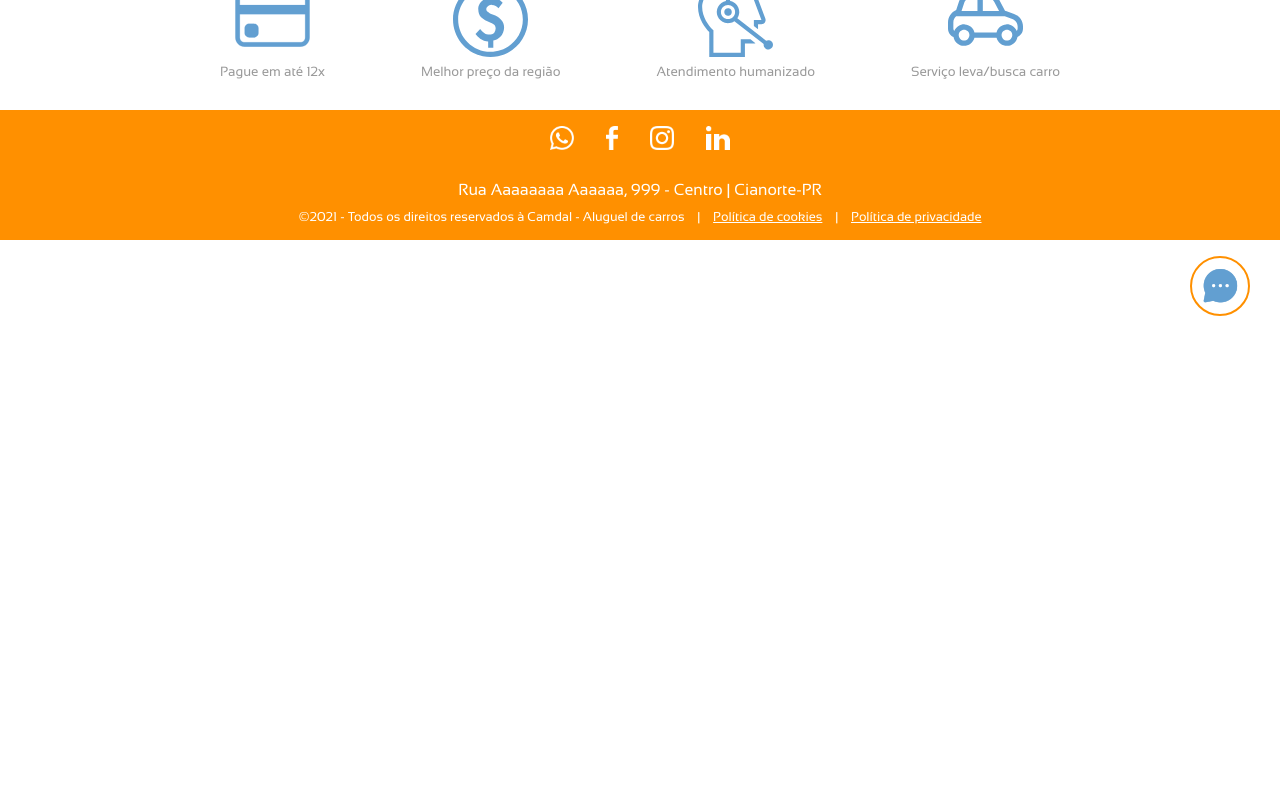
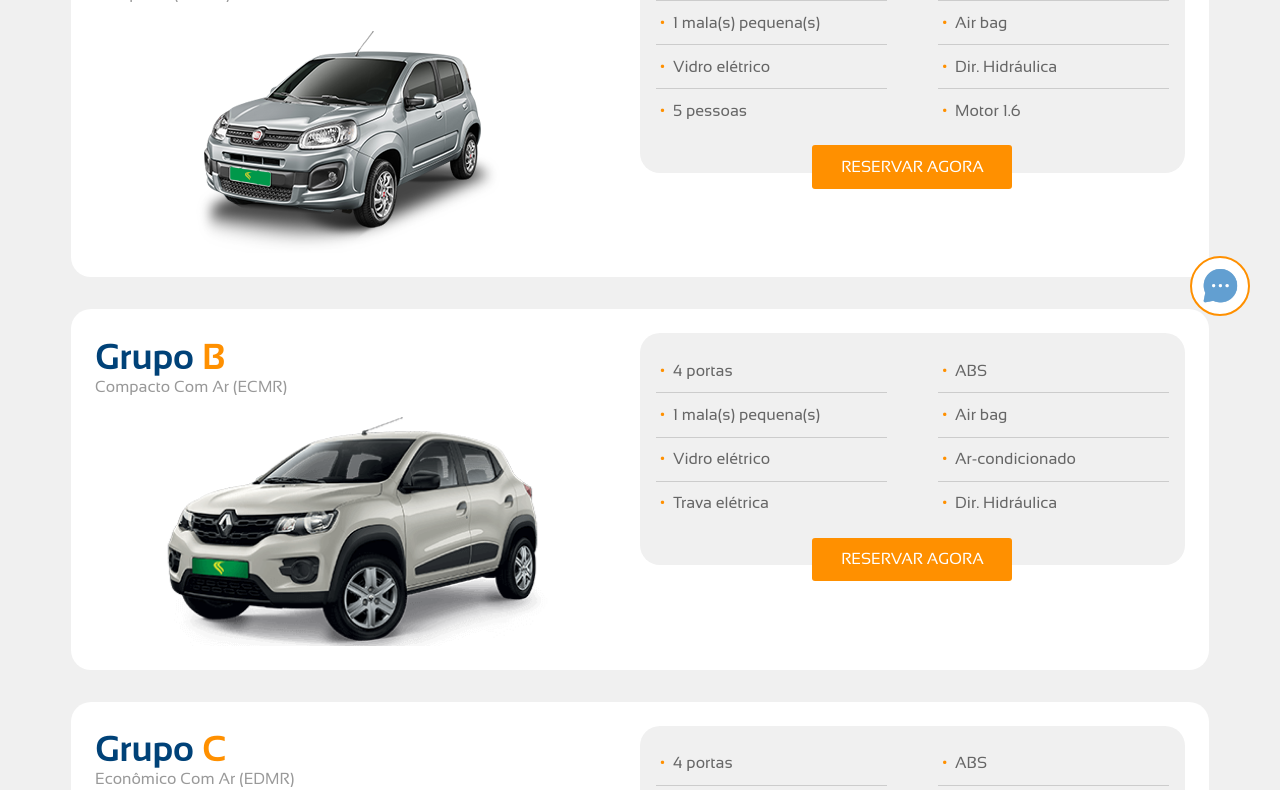
Before and after one commit to wesClyton/camdal, a Gatsby site: page /nossos-carros in a window 1280 px wide. Shown: the part 454-1244 px from the top of the page. Before the commit the page ends 800 px from the top, so only its background shows below. Built offline with nearby package versions, Linux system fonts and the light colour scheme; Gatsby itself is replaced by a stand-in of ours.

Commit message:
Adiciona carros

```diff
--- /dev/null
+++ b/src/components/carros/carros.jsx
@@ -0,0 +1,103 @@
+import React, { Component } from 'react';
+import ImgCarro01 from '../../images/nossos-carros/01.png';
+import ImgCarro02 from '../../images/nossos-carros/02.png';
+import ImgCarro03 from '../../images/nossos-carros/03.png';
+import './carros.scss';
+
+class Carros extends Component {
+
+  constructor(props) {
+    super(props);
+
+    this.carros = [
+      {
+        grupo: 'A',
+        grupoDescricao: 'Compacto (ECMN)',
+        fotos: [
+          ImgCarro01
+        ],
+        caracteristicas: [
+          '4 portas',
+          'ABS',
+          '1 mala(s) pequena(s)',
+          'Air bag',
+          'Vidro elétrico',
+          'Dir. Hidráulica',
+          '5 pessoas',
+          'Motor 1.6'
+        ]
+      },
+      {
+        grupo: 'B',
+        grupoDescricao: 'Compacto Com Ar (ECMR)',
+        fotos: [
+          ImgCarro02
+        ],
+        caracteristicas: [
+          '4 portas',
+          'ABS',
+          '1 mala(s) pequena(s)',
+          'Air bag',
+          'Vidro elétrico',
+          'Ar-condicionado',
+          'Trava elétrica',
+          'Dir. Hidráulica'
+        ]
+      },
+      {
+        grupo: 'C',
+        grupoDescricao: 'Econômico Com Ar (EDMR)',
+        fotos: [
+          ImgCarro03
+        ],
+        caracteristicas: [
+          '4 portas',
+          'ABS',
+          '1 mala(s) pequena(s)',
+          'Air bag',
+          'Vidro elétrico',
+          'Ar-condicionado',
+          'Trava elétrica',
+          'Dir. Hidráulica',
+          '5 pessoas',
+          'Motor 1.6'
+        ]
+      }
+    ]
+  }
+
+  render() {
+    return <>
+      <ul className="carrolist">
+        { this.carros.map((carro, index) =>
+          <li key={ index } className="carroitem">
+            <div className="grupo">
+              <h4>Grupo <span className="color-text-primary-1">{ carro.grupo }</span></h4>
+              <p>{ carro.grupoDescricao }</p>
+
+              { carro.fotos.map((foto, index) =>
+                <img key={ index } src={ foto } alt={ carro.grupoDescricao } />
+              )}
+            </div>
+            <div className="caracteristicas">
+              <ul className="list">
+                { carro.caracteristicas.map((caracteristica, index) =>
+                  <li key={ index } className="item">{ caracteristica }</li>
+                )}
+              </ul>
+              <a
+                className="btn btn-md btn-primary"
+                href="https://api.whatsapp.com/send?phone=5544999999999"
+                target="_blank"
+                rel="noreferrer">
+                  Reservar agora
+              </a>
+            </div>
+          </li>
+        )}
+      </ul>
+    </>
+  }
+}
+
+export default Carros;
--- /dev/null
+++ b/src/components/carros/carros.scss
@@ -0,0 +1,88 @@
+@import '../../styles/break-points';
+
+.carrolist {
+
+  .carroitem {
+    padding: 1em 1em 3em 1em;
+    background-color: var(--white);
+    border-radius: 20px;
+    display: flex;
+    flex-direction: column;
+    gap: 2em;
+    margin-bottom: 2em;
+    &:last-child {
+      margin-bottom: 0;
+    }
+
+    .grupo img {
+      margin: 0 auto;
+      max-width: 420px;
+    }
+
+    .caracteristicas {
+      background-color: var(--grey-5);
+      padding: 1em 1em 2.5em 1em;
+      border-radius: 20px;
+      position: relative;
+
+      .btn {
+        width: 200px;
+        position: absolute;
+        left: calc(50% - 100px);
+        bottom: -1em;
+      }
+
+      .item {
+        border-bottom: 1px solid var(--grey-4);
+        padding: 0.5em 0.25em;
+        color: var(--grey-2);
+        &::before {
+          content: "\2022";
+          color: var(--primary-1);
+          padding-right: 0.5em;
+        }
+        &:last-child {
+          border-bottom: none;
+        }
+      }
+    }
+
+    h4 {
+      padding-bottom: 0;
+    }
+  }
+}
+
+@media(min-width: $md) {
+  .carrolist {
+
+    .carroitem {
+      flex-direction: row;
+      justify-content: center;
+      align-items: flex-start;
+      padding: 1.5em;
+
+      .grupo,
+      .caracteristicas {
+        flex: 1;
+      }
+
+      .list {
+        display: flex;
+        flex-direction: row;
+        flex-wrap: wrap;
+        justify-content: space-between;
+        align-items: center;
+
+        .item {
+          width: 45%;
+          padding-top: 0.85em;
+          padding-bottom: 0.85em;
+          &:nth-last-child(2) {
+            border: none;
+          }
+        }
+      }
+    }
+  }
+}
--- a/src/pages/index.scss
+++ b/src/pages/index.scss
@@ -40,7 +40,7 @@
       flex-direction: row;
       gap: 1em;
       align-items: center;
-      justify-content: space-around;
+      justify-content: center;
       flex-wrap: wrap;
 
       .item {
--- a/src/pages/nossos-carros.js
+++ b/src/pages/nossos-carros.js
@@ -1,5 +1,7 @@
 import * as React from 'react';
 import Banner from '../components/banner/banner';
+import Carros from '../components/carros/carros';
+import Duvidas from '../components/duvidas/duvidas';
 import Footer from '../components/footer/footer';
 import Header from '../components/header/header';
 import './nossos-carros.scss';
@@ -10,15 +12,19 @@ const NossosCarrosPage = () => {
 
   return (
     <>
-      <Header title={ title}></Header>
+      <Header title={ title }></Header>
 
       <main className="nossos-carros-page color-grey-5">
         <Banner hideInfos={ true } bgCenter={ true }></Banner>
 
         <div className="container py-2">
           <h1>{ title }</h1>
+
+          <Carros></Carros>
         </div>
       </main>
+
+      <Duvidas></Duvidas>
 
       <Footer></Footer>
     </>
```
Also changed, not shown: src/images/nossos-carros/01.png (added), src/images/nossos-carros/02.png (added), src/images/nossos-carros/03.png (added).
